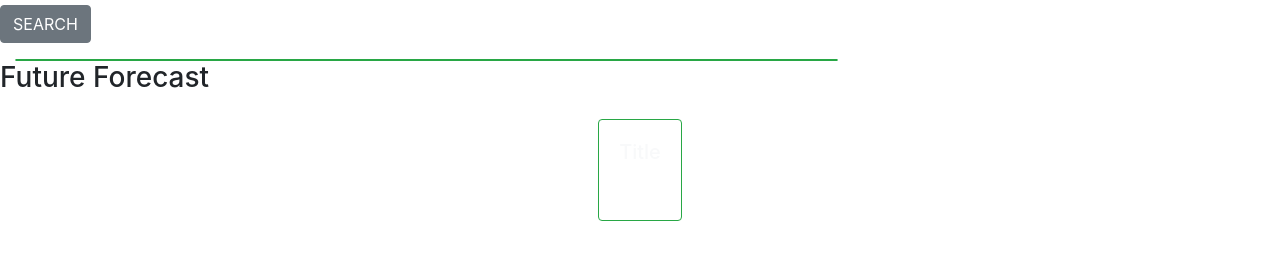
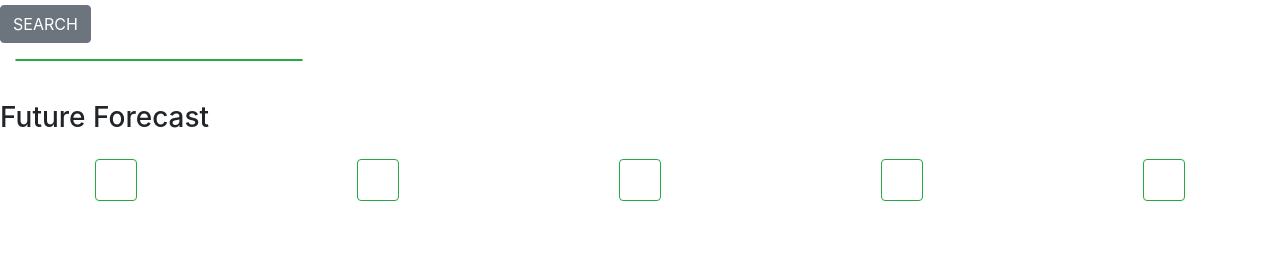
Before and after one commit to Verdster98/weather-dashboard, a plain HTML site: page index.html in a window 1280 px wide. Shown: the part 143-402 px from the top of the page. Drawn offline with nearby package versions, Linux system fonts and the light colour scheme.

Commit message:
cards made

```diff
--- a/index.html
+++ b/index.html
@@ -28,18 +28,46 @@
     </div>
 
     <div class="col-8">
-        <div class="card border-success"></div>
+        <div class="card border-success" id="todayCard" style="width: 18rem;"></div>
+        <div class="card-body" id="todayBody">
+
+        </div>
     </div>
 
     <h3 class="mb-3">Future Forecast</h3>
+
     <div class="row" id="future-forecast-row">
+
         <div class="m-2 w-auto mx-auto text-left card border-success futureCard" style="width: 18rem;">
-        <div class="card-body" id="day1">
-            <h5 class="card-title text-light text-left date">Title</h5>
-            <img src="">
+         <div class="card-body" id="day1">
+
+         </div>
         </div>
-        </div>
+
+        <div class="m-2 w-auto mx-auto text-left card border-success futureCard" style="width: 18rem;">
+            <div class="card-body" id="day2">
+
+            </div>
+           </div>
+
+           <div class="m-2 w-auto mx-auto text-left card border-success futureCard" style="width: 18rem;">
+            <div class="card-body" id="day3">
+
+            </div>
+           </div>
+
+           <div class="m-2 w-auto mx-auto text-left card border-success futureCard" style="width: 18rem;">
+            <div class="card-body" id="day4">
+
+            </div>
+           </div>
+
+           <div class="m-2 w-auto mx-auto text-left card border-success futureCard" style="width: 18rem;">
+            <div class="card-body" id="day5">
+
+            </div>
+           </div>
     </div>
-
+    <script src="./assets/script.js"></script>
 </body>
 </html>
```
